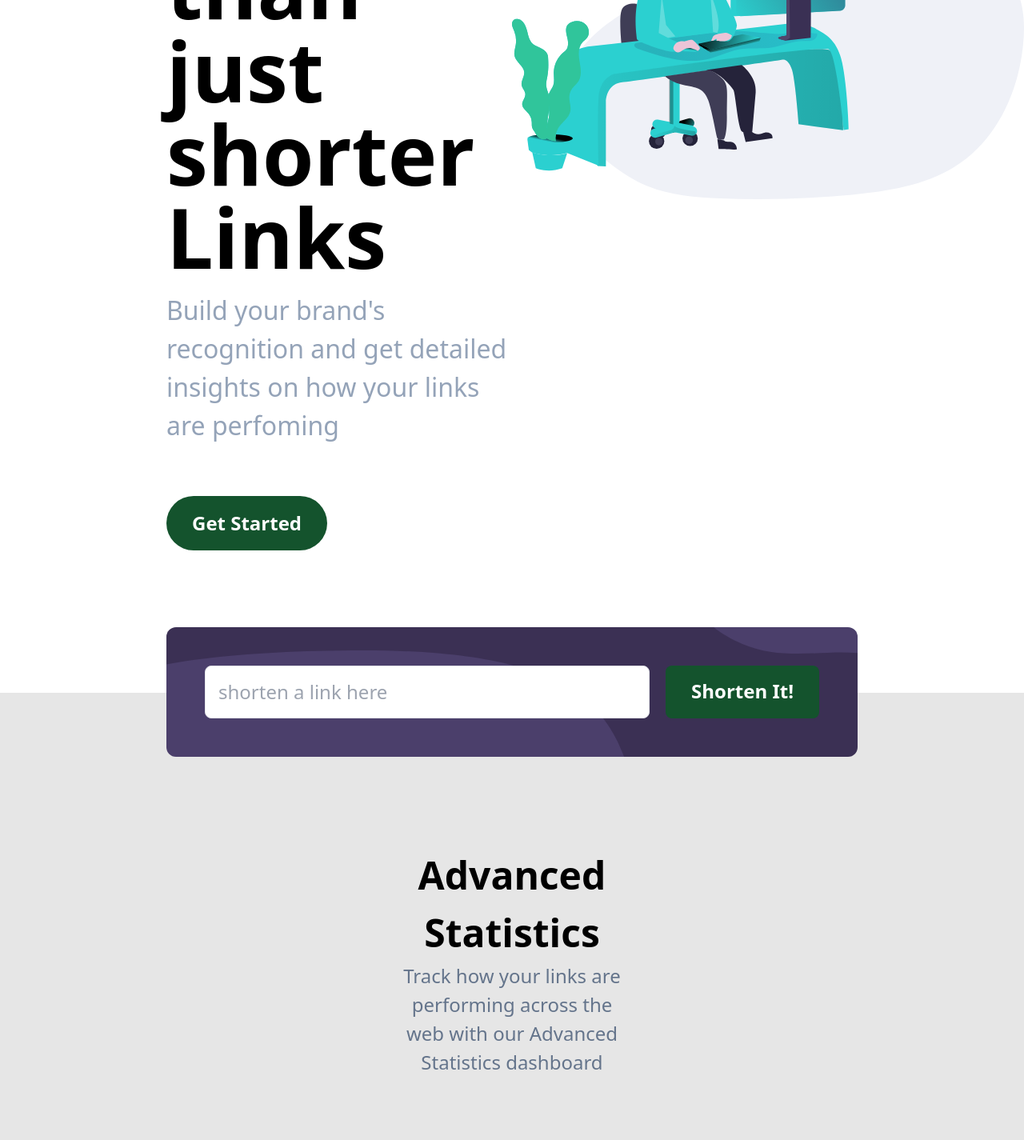
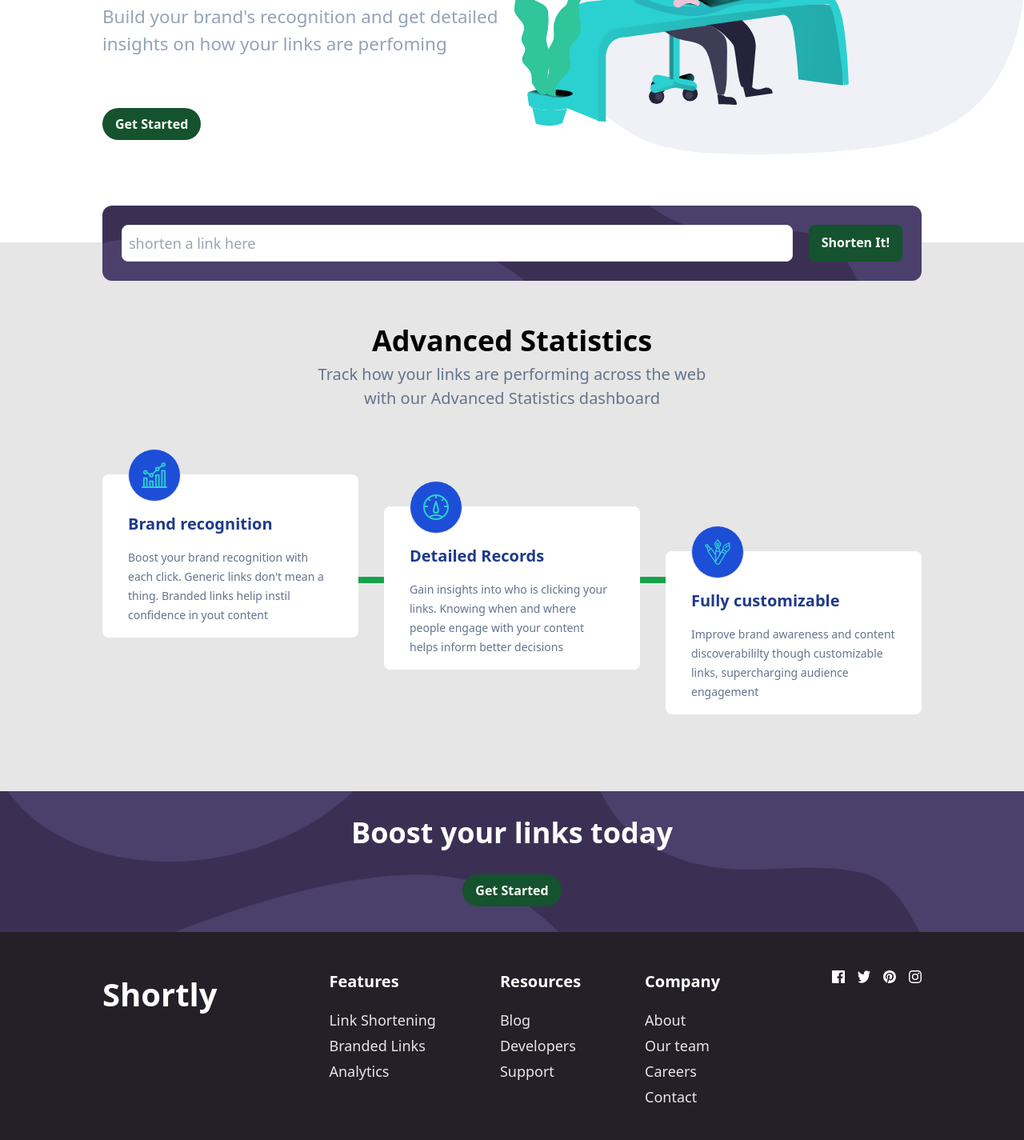
Before and after one commit to vivi-uch/Shortly, a React (Create React App) app: page / in a window 1280 px wide. Shown: the part 440-1865 px from the top of the page at 80% size. Built offline with nearby package versions, Linux system fonts and the light colour scheme.

Commit message:
fix zoom bug

```diff
--- a/src/Body.jsx
+++ b/src/Body.jsx
@@ -14,21 +14,21 @@ export default function Body() {
       content:
         "Gain insights into who is clicking your links. Knowing when and where people engage with your content helps inform better decisions",
       src: "images/icon-detailed-records.svg",
-      mTop: "transform translate-y-16",
+      mTop: "transform translate-y-10",
     },
     {
       name: "Fully customizable",
       content:
         "Improve brand awareness and content discoverabililty though customizable links, supercharging audience engagement",
       src: "images/icon-fully-customizable.svg",
-      mTop: "transform translate-y-32",
+      mTop: "transform translate-y-24",
     },
   ];
 
   return (
-    <div className="bg-gray-custom pt-48 pb-40 text-[24px] px-52">
-      <div className="text-center w-1/3 flex flex-col justify-center items-center mx-auto">
-        <h1 className="font-bold text-[48px]">Advanced Statistics</h1>
+    <div className="bg-gray-custom pt-24 pb-28 text-[20px] px-32">
+      <div className="text-center w-1/2 flex flex-col justify-center items-center mx-auto">
+        <h1 className="font-bold text-[36px]">Advanced Statistics</h1>
         <p className="text-slate-500">
           Track how your links are performing across the web with our Advanced
           Statistics dashboard
@@ -36,8 +36,8 @@ export default function Body() {
       </div>
 
       <div className="relative">
-        <hr className="border-green-600 absolute w-full top-52 border-4"></hr>
-        <div className="flex justify-between my-28">
+        <hr className="border-green-600 absolute w-full top-32 border-4"></hr>
+        <div className="flex justify-between my-20">
           {card.map((card) => (
             <Card
               name={card.name}
--- a/src/Button.jsx
+++ b/src/Button.jsx
@@ -1,7 +1,7 @@
 export default function Button({ name, styling }) {
   return (
     <div
-      className={`flex px-8 py-4 bg-green-900 text-white font-bold text-[24px] ${styling}`}
+      className={`flex px-4 py-2 bg-green-900 text-white font-bold text-[16px] ${styling}`}
     >
       {name}
     </div>
--- a/src/Card.jsx
+++ b/src/Card.jsx
@@ -1,13 +1,13 @@
 export default function Card({ src, name, content, mTop }) {
   return (
     <div
-      className={`relative flex flex-col bg-white pt-16 px-12 pb-4 rounded-lg w-full max-w-[30rem] ${mTop}`}
+      className={`relative flex flex-col bg-white pt-4 px-8 pb-4 rounded-lg w-full max-w-[20rem] ${mTop}`}
     >
-      <div className="border bg-blue-700 rounded-full p-5 absolute top-[-2rem]">
-        <img src={src} alt={name} className="w-12 h-auto" />
+      <div className="border bg-blue-700 rounded-full p-4 absolute top-[-2rem]">
+        <img src={src} alt={name} className="w-8 h-auto" />
       </div>
-      <h1 className="text-4xl font-bold mt-8 text-blue-900">{name}</h1>
-      <p className="text-2xl text-slate-500 mt-4 leading-[36px]">{content}</p>
+      <h1 className="text-xl font-bold mt-8 text-blue-900">{name}</h1>
+      <p className="text-sm text-slate-500 mt-4 leading-[24px]">{content}</p>
     </div>
   );
 }
--- a/src/Contact.jsx
+++ b/src/Contact.jsx
@@ -42,10 +42,11 @@ export default function Contact() {
     },
   ];
   return (
-    <div className="flex bg-Very-Dark-Violet px-52 py-20 mb-0 justify-between cursor-pointer">
+    <div className="flex bg-Very-Dark-Violet px-32 py-12 mb-0 justify-between cursor-pointer">
       <div>
-        <h1 className="text-[60px] font-bold text-white p-0">Shortly</h1>
+        <h1 className="text-[40px] font-bold text-white p-0">Shortly</h1>
       </div>
+      <div className="flex gap-20">
         {cardList.map((card) => (
           <FooterCard
             heading={card.heading}
@@ -55,9 +56,10 @@ export default function Contact() {
             text4={card.text4}
           />
         ))}
-      <div className="flex gap-16">
+      </div>
+      <div className="flex gap-4">
         {contactimag.map((logo) => (
-          <img src={logo.src} alt={logo.name} className="w-8 h-8 font-bold" />
+          <img src={logo.src} alt={logo.name} className="w-4 h-4 font-bold" />
         ))}
       </div>
     </div>
@@ -66,12 +68,12 @@ export default function Contact() {
 
 function FooterCard({ heading, text1, text2, text3, text4 }) {
   return (
-    <div className="flex flex-col gap-3">
-      <h3 className="mb-4 text-white text-2xl font-bold">{heading}</h3>
-      <p className="text-gray-custom text-xl">{text1}</p>
-      <p className="text-gray-custom text-xl">{text2}</p>
-      <p className="text-gray-custom text-xl">{text3}</p>
-      <p className="text-gray-custom text-xl">{text4}</p>
+    <div className="flex flex-col gap-1">
+      <h3 className="mb-4 text-white text-xl font-bold">{heading}</h3>
+      <p className="text-gray-custom text-lg">{text1}</p>
+      <p className="text-gray-custom text-lg">{text2}</p>
+      <p className="text-gray-custom text-lg">{text3}</p>
+      <p className="text-gray-custom text-lg">{text4}</p>
     </div>
   );
 }
--- a/src/Footer.jsx
+++ b/src/Footer.jsx
@@ -3,7 +3,7 @@ import Button from "./Button";
 export default function Footer() {
   return (
     <div
-      className="bg-Dark-Violet flex flex-col justify-center items-center text-white bg-cover bg-center p-24"
+      className="bg-Dark-Violet flex flex-col justify-center items-center text-white bg-cover bg-center p-8"
       style={{ backgroundImage: "url('images/bg-boost-desktop.svg')" }}
     >
       <h1 className="text-4xl font-bold mb-8">Boost your links today</h1>
--- a/src/Heading.jsx
+++ b/src/Heading.jsx
@@ -5,12 +5,12 @@ export default function Heading() {
   return (
     <>
       <Nav />
-      <div className="grid grid-cols-2 mt-40 mb-4">
-        <div className="flex flex-col ml-52">
-          <h1 className="font-bold text-[6.5rem] leading-none">
+      <div className="grid grid-cols-2 mt-28 mb-4">
+        <div className="flex flex-col ml-32">
+          <h1 className="font-bold text-[4.5rem] leading-none">
             More than just shorter Links
           </h1>
-          <p className="text-slate-400 text-[2rem] mt-4">
+          <p className="text-slate-400 text-[1.4rem] mt-4">
             Build your brand's recognition and get detailed insights on how your
             links are perfoming
           </p>
--- a/src/Nav.jsx
+++ b/src/Nav.jsx
@@ -2,7 +2,7 @@ import Button from "./Button";
 
 export default function Nav() {
   return (
-    <div className="flex justify-between items-center py-2  md:my-6 px-4 md:px-52 text-xs md:text-[24px]">
+    <div className="flex justify-between items-center py-2  md:my-6 px-4 md:px-32 text-xs md:text-[16px]">
       <div className="flex items-center gap-5">
         <h1 className="text-[2rem] md:text-4xl font-bold">Shortly</h1>
         <div className="hidden text-slate-400 md:flex gap-5 ml-4">
--- a/src/Search.jsx
+++ b/src/Search.jsx
@@ -2,13 +2,13 @@ import Button from "./Button";
 export default function Search() {
   return (
     <div
-      className="mx-52 p-12 flex text-gray-custom text-2xl  bg-Dark-Violet rounded-xl gap-5 relative z-10 top-20"
+      className="mx-32 p-6 flex text-gray-custom text-lg  bg-Dark-Violet rounded-xl gap-5 relative z-10 top-12"
       style={{ backgroundImage: "url('images/bg-shorten-desktop.svg')" }}
     >
       <input
         type="text"
         placeholder="shorten a link here"
-        className="rounded-lg p-4 border flex-grow"
+        className="rounded-lg p-2 border flex-grow"
       />
       <div className="flex">
         <Button name="Shorten It!" styling="rounded-lg" />
```
Lines whose indentation alone changed are shown as unchanged.
